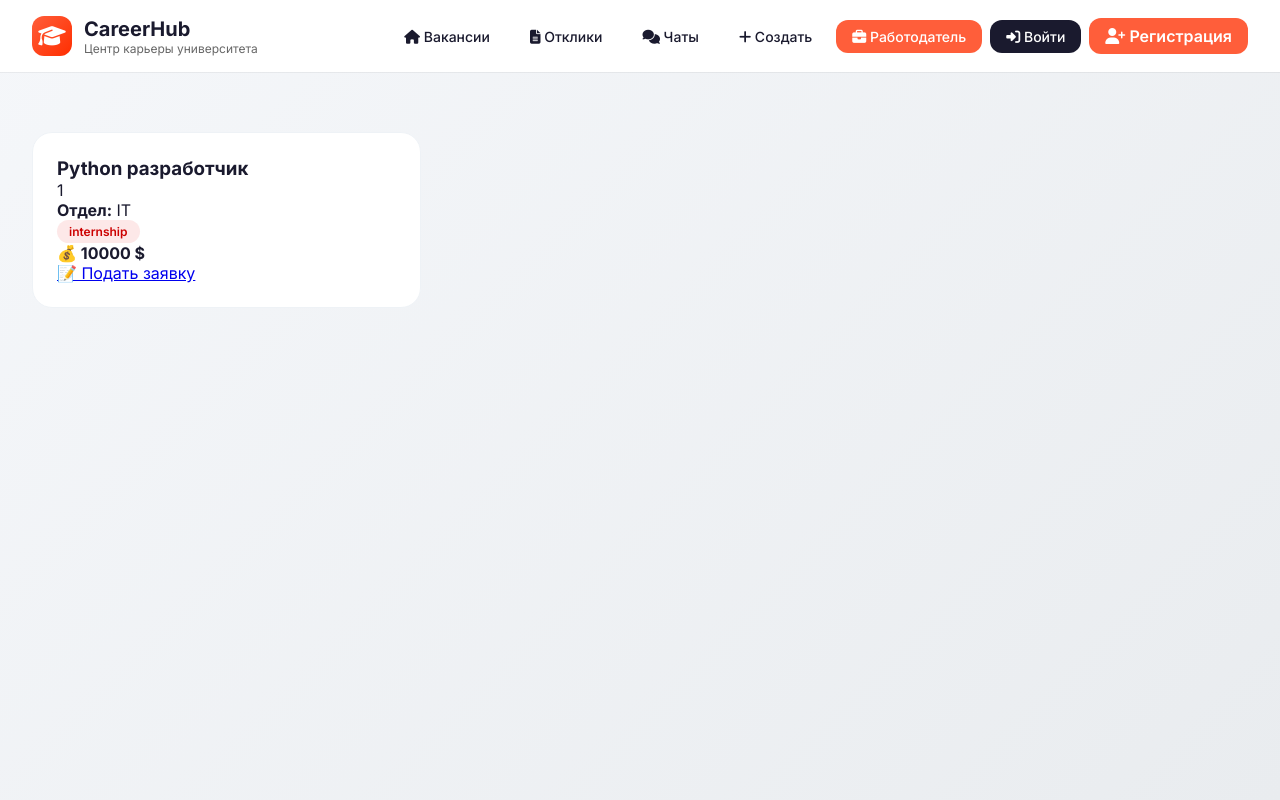
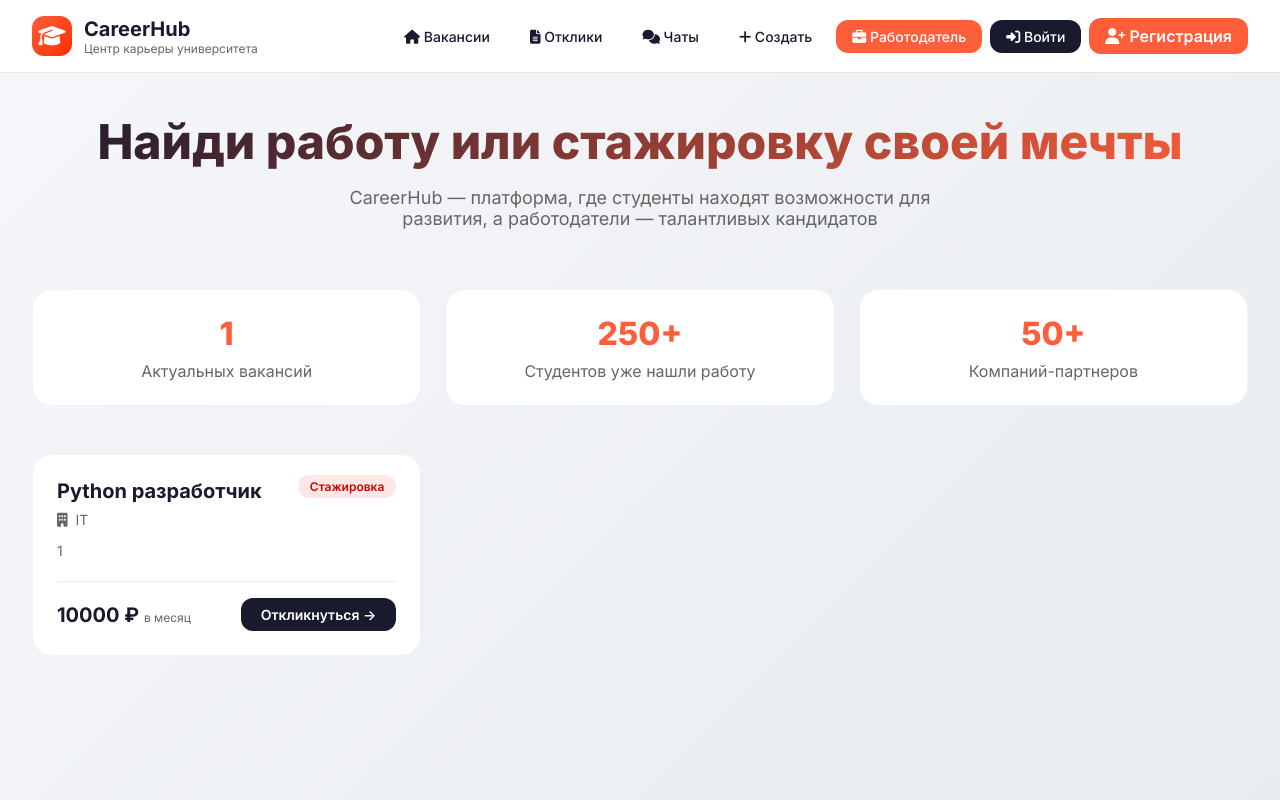
Before and after one commit to Shaintish/university_jobs, a FastAPI app: page / in a window 1280 px wide. Run offline with FastAPI, Linux system fonts and the light colour scheme; data comes from the database, SQL or seed files in the repository.

Commit message:
Update index.html

```diff
--- a/templates/index.html
+++ b/templates/index.html
@@ -1,22 +1,61 @@
 {% extends "base.html" %}
 
 {% block content %}
-<div class="vacancies-grid">
-    {% if vacancies %}
+<!-- Герой секция -->
+<div class="hero">
+    <h1>Найди работу или стажировку своей мечты</h1>
+    <p>CareerHub — платформа, где студенты находят возможности для развития, а работодатели — талантливых кандидатов</p>
+</div>
+
+<!-- Статистика -->
+<div class="stats-grid">
+    <div class="stat-card">
+        <div class="stat-number">{{ vacancies|length }}</div>
+        <div class="stat-label">Актуальных вакансий</div>
+    </div>
+    <div class="stat-card">
+        <div class="stat-number">250+</div>
+        <div class="stat-label">Студентов уже нашли работу</div>
+    </div>
+    <div class="stat-card">
+        <div class="stat-number">50+</div>
+        <div class="stat-label">Компаний-партнеров</div>
+    </div>
+</div>
+
+{% if vacancies %}
+    <div class="vacancies-grid">
         {% for vacancy in vacancies %}
         <div class="vacancy-card">
-            <h3>{{ vacancy.title }}</h3>
-            <p>{{ vacancy.description[:100] }}{% if vacancy.description|length > 100 %}...{% endif %}</p>
-            <p><strong>Отдел:</strong> {{ vacancy.department }}</p>
-            <span class="badge {{ vacancy.job_type }}">{{ vacancy.job_type }}</span>
-            {% if vacancy.salary %}
-            <p><strong>💰 {{ vacancy.salary }} $</strong></p>
-            {% endif %}
-            <a href="/apply/{{ vacancy.id }}" class="btn">📝 Подать заявку</a>
+            <div class="vacancy-tag">
+                <span class="badge {{ vacancy.job_type }}">
+                    {% if vacancy.job_type == 'job' %}Полная занятость{% else %}Стажировка{% endif %}
+                </span>
+            </div>
+            <h3 class="vacancy-title">{{ vacancy.title }}</h3>
+            <div class="vacancy-department">
+                <i class="fas fa-building"></i> {{ vacancy.department }}
+            </div>
+            <p class="vacancy-description">{{ vacancy.description[:120] }}{% if vacancy.description|length > 120 %}...{% endif %}</p>
+            <div class="vacancy-meta">
+                <div class="salary">
+                    {% if vacancy.salary %}
+                        {{ vacancy.salary }} ₽ <small>в месяц</small>
+                    {% else %}
+                        Зарплата по договоренности
+                    {% endif %}
+                </div>
+                <a href="/apply/{{ vacancy.id }}" class="btn-apply">Откликнуться →</a>
+            </div>
         </div>
         {% endfor %}
-    {% else %}
-        <p style="text-align: center; color: white; font-size: 1.2em;">Пока нет вакансий</p>
-    {% endif %}
-</div>
+    </div>
+{% else %}
+    <div style="text-align: center; padding: 60px; background: white; border-radius: 20px;">
+        <i class="fas fa-briefcase" style="font-size: 48px; color: #ccc;"></i>
+        <h3 style="margin-top: 16px;">Пока нет вакансий</h3>
+        <p style="color: #666; margin: 8px 0 24px;">Будьте первым, кто создаст вакансию!</p>
+        <a href="/add-vacancy" class="btn-primary">Создать вакансию</a>
+    </div>
+{% endif %}
 {% endblock %}
```
